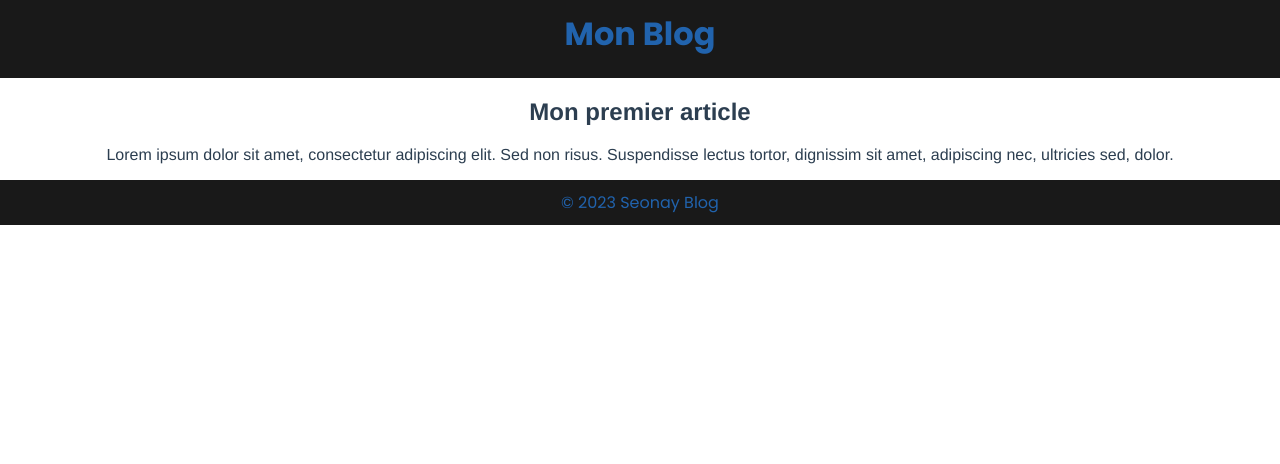
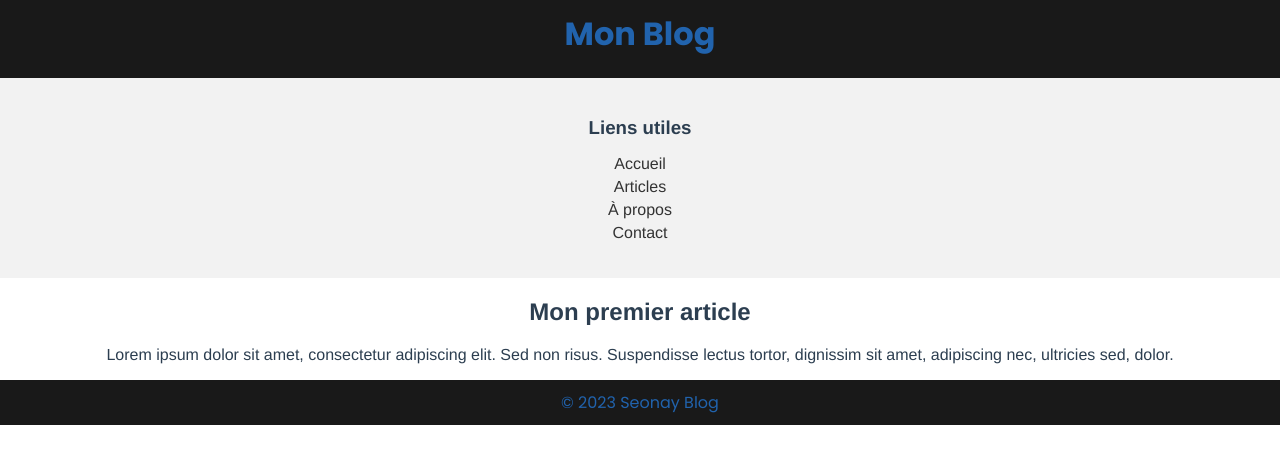
Before and after one commit to D-Seonay/ProjetBlog, a Vue app: page / in a window 1280 px wide. Shown: the top 464 px of the page. Built offline with nearby package versions, Linux system fonts and the light colour scheme.

Commit message:
Add sidebar component

```diff
--- a/src/App.vue
+++ b/src/App.vue
@@ -1,5 +1,7 @@
 <template>
   <HeaderComponent />
+
+  <SidebarComponent />
 
   <ArticleComponent :article="currentArticle" />
 
@@ -10,11 +12,13 @@
 import HeaderComponent from './components/HeaderComponent.vue'
 import FooterComponent from './components/FooterComponent.vue'
 import ArticleComponent from './components/ArticleComponent.vue'
+import SidebarComponent from './components/SidebarComponent.vue'
 
 export default {
   name: 'ParentComponent',
   components: {
     HeaderComponent,
+    SidebarComponent,
     FooterComponent,
     ArticleComponent
   },
--- /dev/null
+++ b/src/components/SidebarComponent.vue
@@ -0,0 +1,46 @@
+<template>
+  <div class="sidebar">
+    <h3>Liens utiles</h3>
+    <ul>
+      <li><a href="#">Accueil</a></li>
+      <li><a href="#">Articles</a></li>
+      <li><a href="#">À propos</a></li>
+      <li><a href="#">Contact</a></li>
+    </ul>
+  </div>
+</template>
+
+<script>
+export default {
+  name: 'SidebarComponent'
+}
+</script>
+
+<style scoped>
+.sidebar {
+  background-color: #f2f2f2;
+  padding: 20px;
+}
+
+h3 {
+  margin-bottom: 10px;
+}
+
+ul {
+  list-style-type: none;
+  padding: 0;
+}
+
+li {
+  margin-bottom: 5px;
+}
+
+a {
+  text-decoration: none;
+  color: #333;
+}
+
+a:hover {
+  color: #666;
+}
+</style>
```
